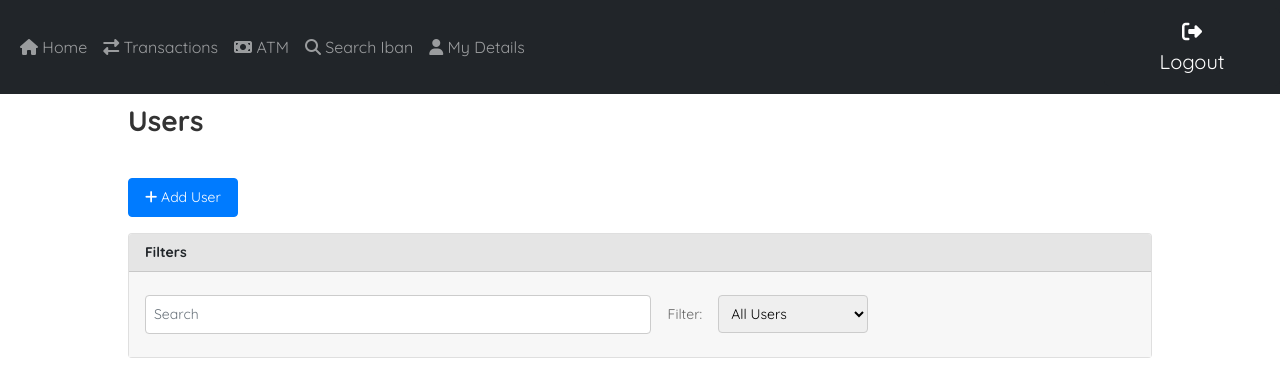
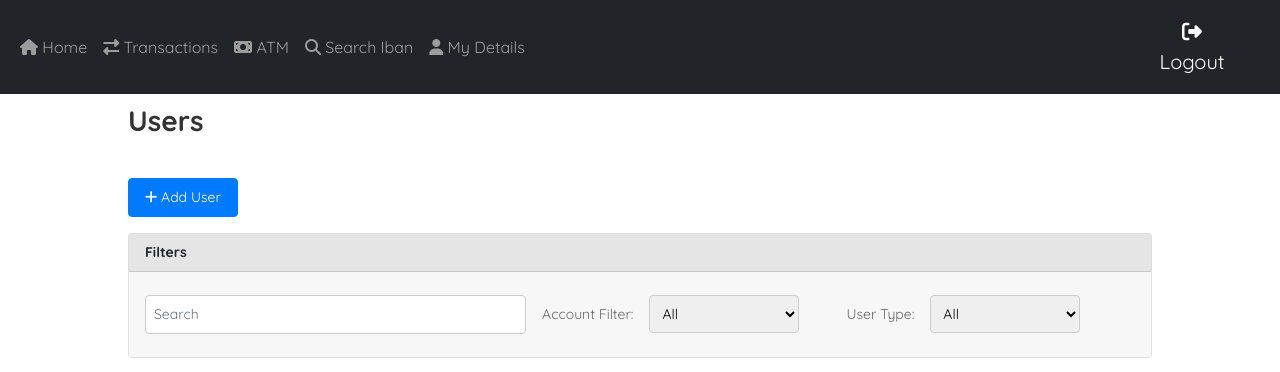
Before and after one commit to hohyunLee96/Banking-App-FrontEnd, a Vue app: page /users in a window 1280 px wide. Shown: the top 372 px of the page. Built offline with nearby package versions, Linux system fonts and the light colour scheme; no server answers; sample sign-in values are in the browser's storage.

Commit message:
Implemented filtering by userType in UserList.

```diff
--- a/src/components/user/UserList.vue
+++ b/src/components/user/UserList.vue
@@ -22,12 +22,20 @@
               </div>
             </div>
             <div class="col" style="flex-grow: 1;">
-              <label class="m-3" for="filter">Filter:</label>
+              <label class="m-3" for="filter">Account Filter:</label>
               <select id="filter" v-model="filterOption" @change="applyFilter">
-                <option value="all">All Users</option>
+                <option value="all">All</option>
                 <option value="withoutAccount">Without Account</option>
                 <option value="withoutSavingsAccount">Without Savings Account</option>
                 <option value="withoutCurrentAccount">Without Current Account</option>
+              </select>
+            </div>
+            <div class="col" style="flex-grow: 1;">
+              <label class="m-3" for="filter">User Type:</label>
+              <select id="filter" v-model="userType" @change="applyFilter">
+                <option value="">All</option>
+                <option value="ROLE_CUSTOMER">Customers</option>
+                <option value="ROLE_EMPLOYEE">Employees</option>
               </select>
             </div>
           </div>
@@ -60,6 +68,7 @@ export default {
     return {
       errorMessage: "",
       users: [],
+      userType: "",
       filterOption: "all",
       filterValues: {
         keyword: "",
@@ -121,6 +130,12 @@ export default {
         params.excludedAccountType = "SAVINGS";
       } else if (this.filterOption === "withoutCurrentAccount") {
         params.excludedAccountType = "CURRENT";
+      }
+
+      if (this.userType === "ROLE_CUSTOMER") {
+        params.userType = "ROLE_CUSTOMER";
+      } else if (this.userType === "ROLE_EMPLOYEE") {
+        params.userType = "ROLE_EMPLOYEE";
       }
 
       axios
```
